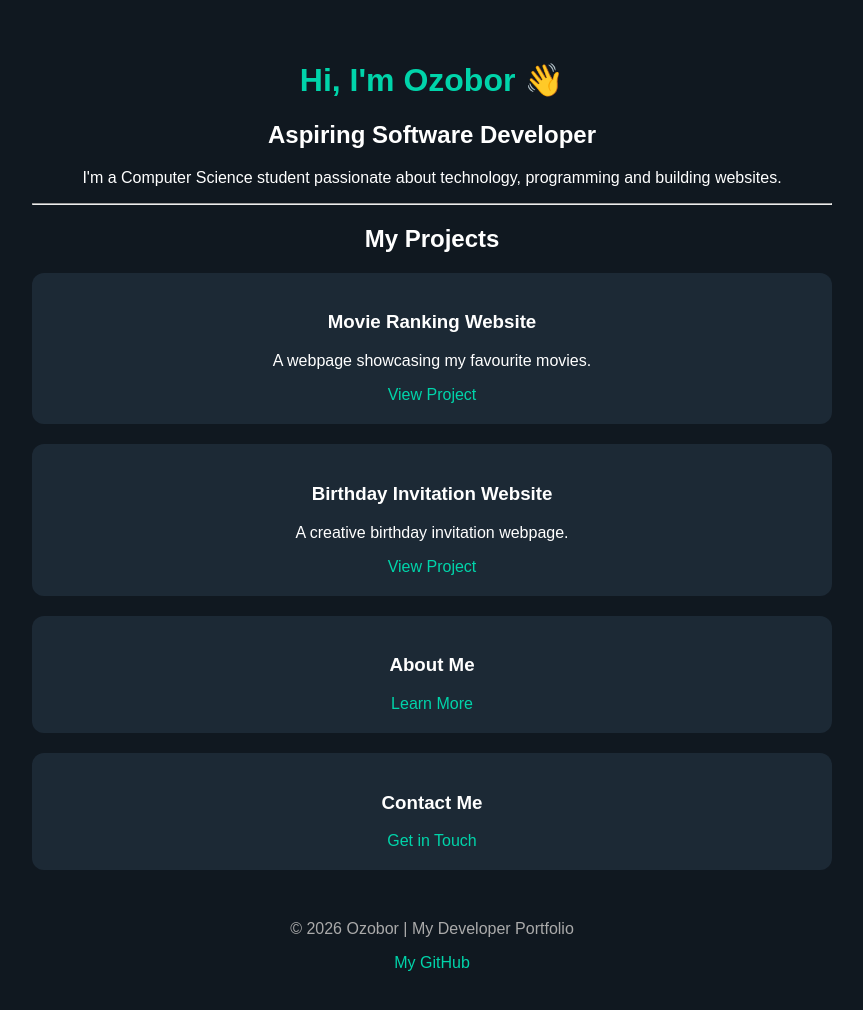
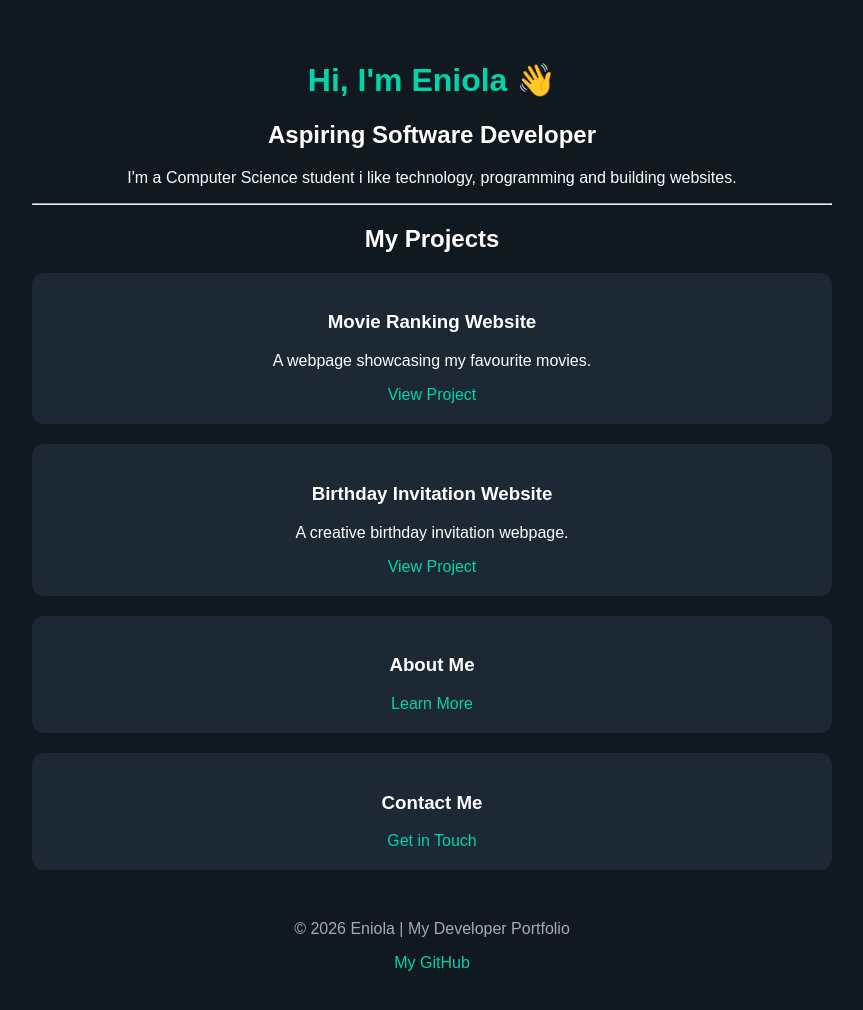
Before and after one commit to Ozobor/html.portfolio, a plain HTML site: page index.html in a window 1280 px wide. Shown: the whole page, without its empty margins (208-1071 px from the left). Drawn offline with Linux system fonts and the light colour scheme.

Commit message:
Update index.html

```diff
--- a/index.html
+++ b/index.html
@@ -4,7 +4,7 @@
 <head>
     <meta charset="UTF-8">
     <meta name="viewport" content="width=device-width, initial-scale=1.0">
-    <title>Ozobor | Developer Portfolio</title>
+    <title>Eniola | Developer Portfolio</title>
     <style>
         body {
             font-family: Arial, sans-serif;
@@ -46,11 +46,11 @@
 <body>
     <div class="container">
 
-        <h1>Hi, I'm Ozobor 👋</h1>
+        <h1>Hi, I'm Eniola 👋</h1>
         <h2>Aspiring Software Developer</h2>
 
         <p>
-            I'm a Computer Science student passionate about
+            I'm a Computer Science student i like
             technology, programming and building websites.
         </p>
 
@@ -81,7 +81,7 @@
         </div>
 
         <footer>
-            <p>© 2026 Ozobor | My Developer Portfolio</p>
+            <p>© 2026 Eniola | My Developer Portfolio</p>
             <a href="https://github.com/Ozobor">My GitHub</a>
         </footer>
 
```
